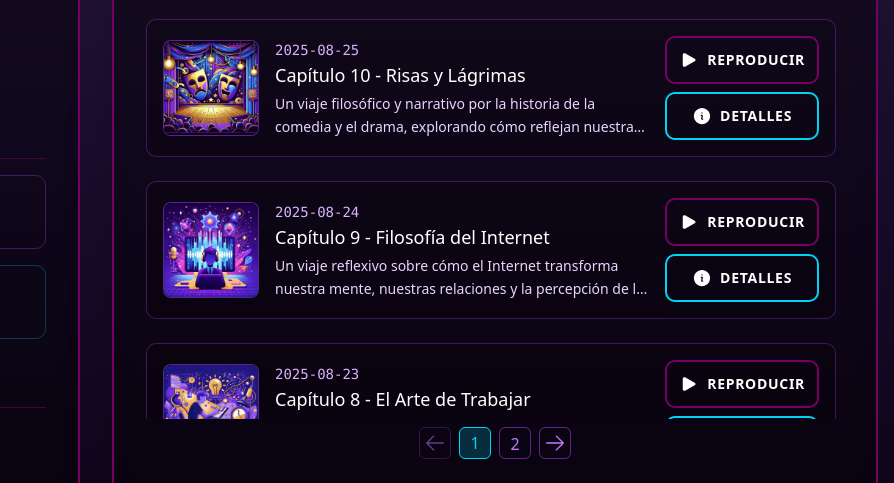
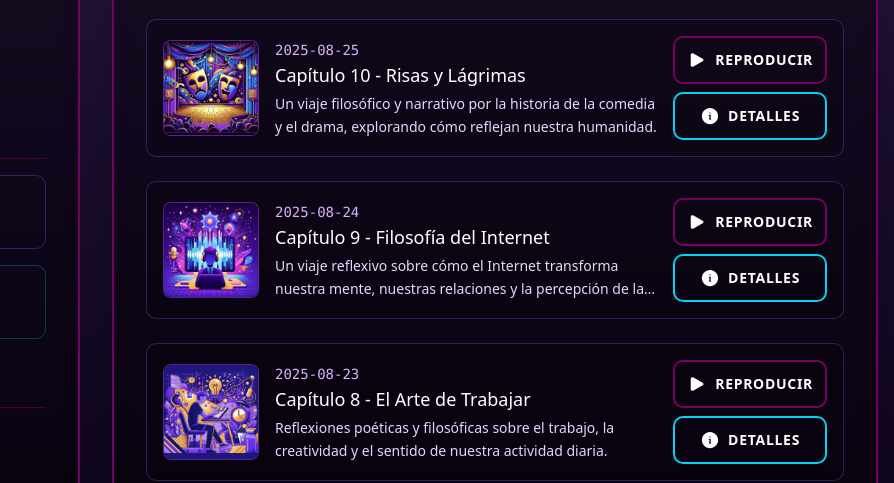
Before and after one commit to Fr4nco77/the_3am_club, an Astro site: page /episodes/1 in a window 1280 px wide. Shown: the part 260-743 px from the top of the page, 386-1280 px from the left. Built offline with nearby package versions, Linux system fonts and the light colour scheme; Astro itself is replaced by a stand-in of ours.

Commit message:
fix: remove unnecessary margin from EpisodesLayout and simplify structure

```diff
--- a/src/layouts/EpisodesLayout.astro
+++ b/src/layouts/EpisodesLayout.astro
@@ -32,7 +32,7 @@ const { data, url, currentPage, lastPage, currentCategory, categories } =
 ---
 
 <div
-  class="mb-6 flex flex-col items-center gap-3 border-b border-[#790063]/50 pb-4 md:flex-row md:justify-between"
+  class="flex flex-col items-center gap-3 border-b border-[#790063]/50 pb-4 md:flex-row md:justify-between"
 >
   <h2 class="text-2xl font-bold tracking-wider text-white">EPISODIOS</h2>
 
@@ -42,10 +42,7 @@ const { data, url, currentPage, lastPage, currentCategory, categories } =
     categories={categories}
   />
 </div>
-<div
-  class="scrollbar-thin scrollbar-track-black/20 scrollbar-thumb-purple-500/50 mb-2 h-[400px] overflow-y-auto pr-2"
->
-  <div class="space-y-6">
+<div class="my-6 space-y-6">
   {
     data.map((episode) => {
       const { id, data } = episode;
@@ -54,5 +51,4 @@ const { data, url, currentPage, lastPage, currentCategory, categories } =
     })
   }
 </div>
-</div>
 <Pagination url={url} lastPage={lastPage} currentPage={currentPage} />
```
Lines whose indentation alone changed are shown as unchanged.
